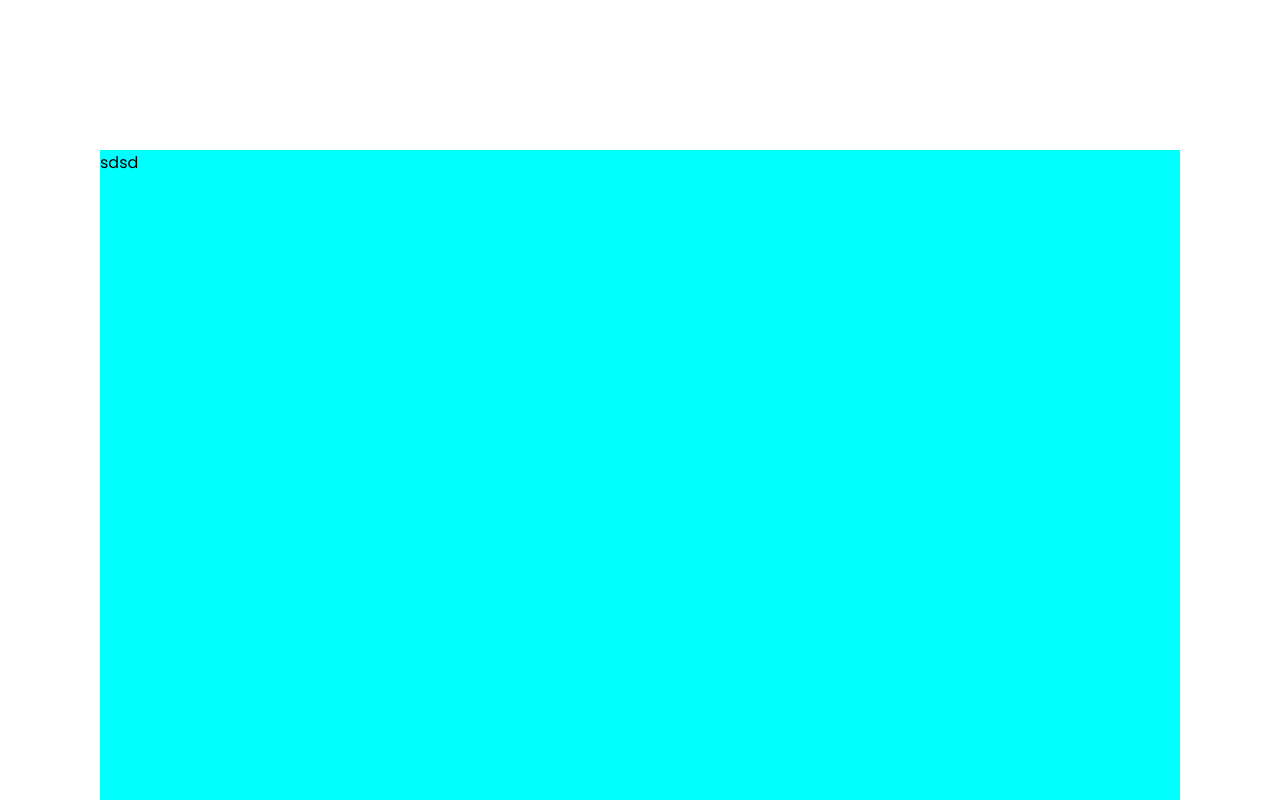
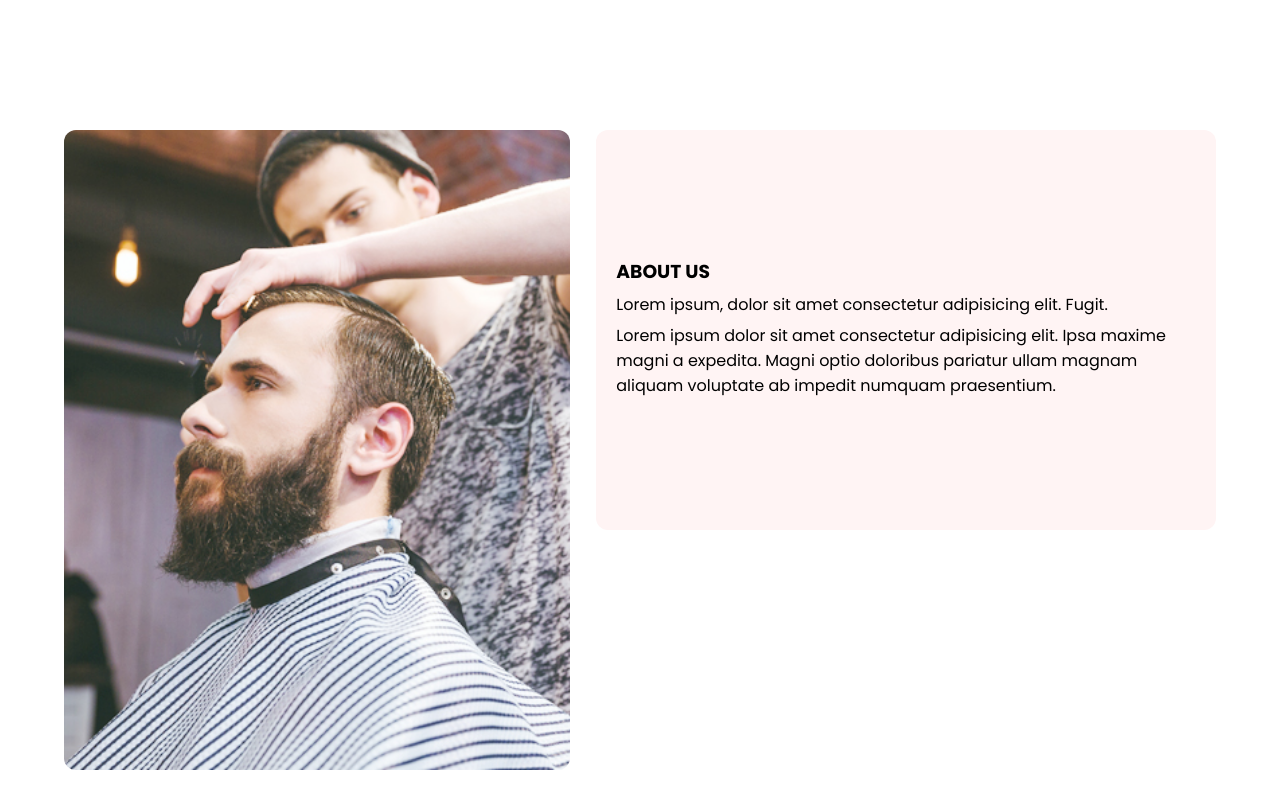
Before and after one commit to Hamzaali146/Salon-Frontend, a plain HTML site: page assets/index.html in a window 1280 px wide. Shown: the part 560-1360 px from the top of the page. Drawn offline with Linux system fonts and the light colour scheme.

Commit message:
updated Frontend

```diff
--- a/assets/index.html
+++ b/assets/index.html
@@ -16,6 +16,10 @@
         margin: 0;
         box-sizing: border-box;
         font-family: "Poppins", sans-serif;
+
+      }
+      body{
+        background-color: rgb(255 255 255)
       }
       .headermain {
         display: flex;
@@ -45,7 +49,7 @@
       }
       .herosec {
         height: 70vh;
-        background: url("/Salon-Frontend/images/hero-img.jpg");
+        background: url("/images/hero-img.jpg");
         background-size: contain;
         background-repeat: no-repeat;
         display: flex;
@@ -53,9 +57,12 @@
         align-items: center;
       }
       .aboutsec {
-        margin: 50px 100px;
-        background-color: aqua;
+        display: flex;
+        margin: 30px auto;
+        /* background-color: aqua; */
         height: 100vh;
+        width: 90vw;
+        gap: 26px;
       }
       footer {
         background-color: #1c1c1c;
@@ -107,13 +114,36 @@
       .newsletter button:hover {
         background-color: #b08b2e;
       }
+      .aboutsecleft{
+        width: 45%;
+        height: 80%;
+        background: url("/images/about-img.jpg");
+        background-repeat: no-repeat;
+        background-size: cover;
+        border-radius: 12px;
+        }
+        .aboutsecright{
+            width: 55%;
+            height: 50%;
+            padding: 20px 20px;
+            display: flex;
+            justify-content: center;
+            align-items: flex-start;
+            flex-direction: column;
+            /* background-color: #d4af37; */
+            background-color: rgb(255, 244, 244);
+            border-radius: 12px;
+      }
+      .aboutsecright h3,p{
+        padding-bottom: 6px;
+      }
     </style>
   </head>
   <body>
     <header>
       <div class="headermain">
         <div class="headerleft">
-          <img src="/Salon-Frontend/images/logo.png" alt="" />
+          <img src="/images/logo.png" alt="" />
         </div>
         <div class="headerright">
           <ul>
@@ -121,7 +151,7 @@
             <li>Service</li>
             <li>Contact</li>
             <li>Book Appointment</li>
-            <li><a href="admin.html">About</a></li>
+            <li><a href="admin.html">admin</a></li>
           </ul>
         </div>
       </div>
@@ -139,7 +169,17 @@
       </div>
     </section>
     <section>
-      <div class="aboutsec">sdsd</div>
+      <div class="aboutsec">
+        <div class="aboutsecleft">
+
+        </div>
+        <div class="aboutsecright">
+            <h3>ABOUT US</h3>
+            <p>Lorem ipsum, dolor sit amet consectetur adipisicing elit. Fugit.</p>
+            <p>Lorem ipsum dolor sit amet consectetur adipisicing elit. Ipsa maxime magni a expedita. Magni optio doloribus pariatur ullam magnam aliquam voluptate ab impedit numquam praesentium.</p>
+        </div>
+
+      </div>
     </section>
     <footer>
       <div class="footer-container">
```
Also changed, not shown: assets/admin.html (+1 -1 lines).
